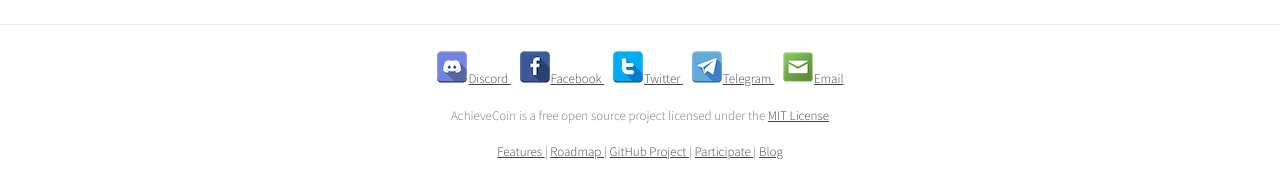
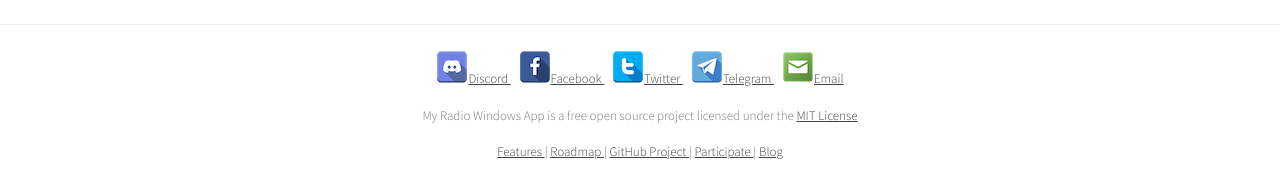
Before and after one commit to blackdataca/My-Radio-App, a Jekyll site: the page built from index.html, in a window 1280 px wide. Shown: the part 1598-1784 px from the top of the page. Built offline with Jekyll 4.4.1, drawn with Linux system fonts in a browser that asks for light colours; nearby versions of some CDN libraries.

Commit message:
Update main.html

```diff
--- a/_layouts/main.html
+++ b/_layouts/main.html
@@ -55,7 +55,7 @@
       {% include gh-buttons.html %}
     </p>
     <p>
-      AchieveCoin is a free open source project licensed under the <a href="LICENSE.md">MIT License</a>
+      My Radio Windows App is a free open source project licensed under the <a href="LICENSE.md">MIT License</a>
     </p>
     <nav>
       {% include main-menu.html %}
```
